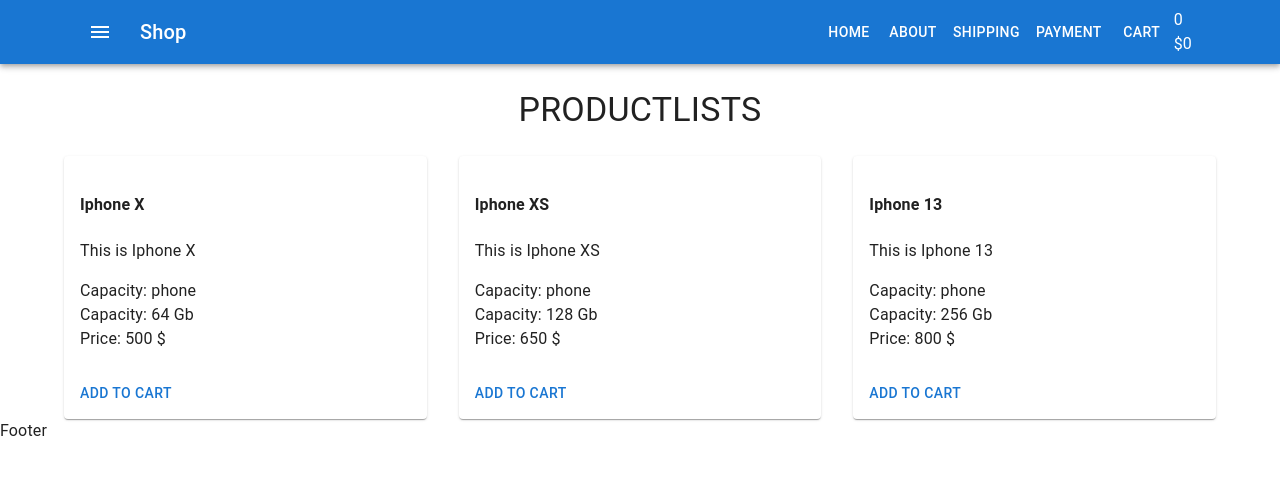
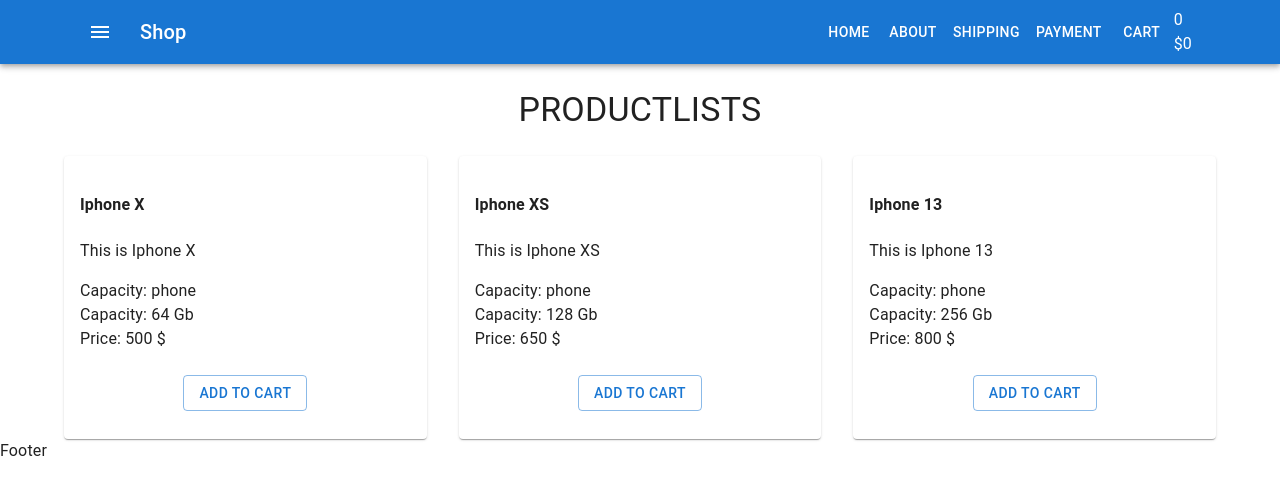
Before and after one commit to yuriystepaniuk/react-fake-shop, a React (Create React App) app: page / in a window 1280 px wide. Shown: the top 494 px of the page. Built offline with nearby package versions, Linux system fonts and the light colour scheme.

Commit message:
add css hash class

```diff
--- /dev/null
+++ b/src/components/Products/ProductListItem.module.css
@@ -0,0 +1,5 @@
+.btn-wrap {
+    display: flex;
+    justify-content: center;
+    margin-bottom: 20px;
+}
--- a/src/components/Products/ProductListItem.tsx
+++ b/src/components/Products/ProductListItem.tsx
@@ -1,5 +1,6 @@
-import { Button, Card, CardActions, CardContent } from '@mui/material'
-import React from 'react'
+import { Button, Card, CardActions, CardContent } from "@mui/material"
+import React from "react"
+import classes from "./ProductListItem.module.css"
 
 type Props = {
     name: string
@@ -19,8 +20,8 @@
                 <div>Capacity: {props.capacity} Gb</div>
                 <div>Price: {props.price} $</div>
             </CardContent>
-            <CardActions>
-                <Button>Add to cart</Button>
+            <CardActions className={`${classes["btn-wrap"]}`}>
+                <Button variant="outlined">Add to cart</Button>
             </CardActions>
         </Card>
     )
```
Also changed, not shown: 1 other file (tests, documents, lock files or other folders).
